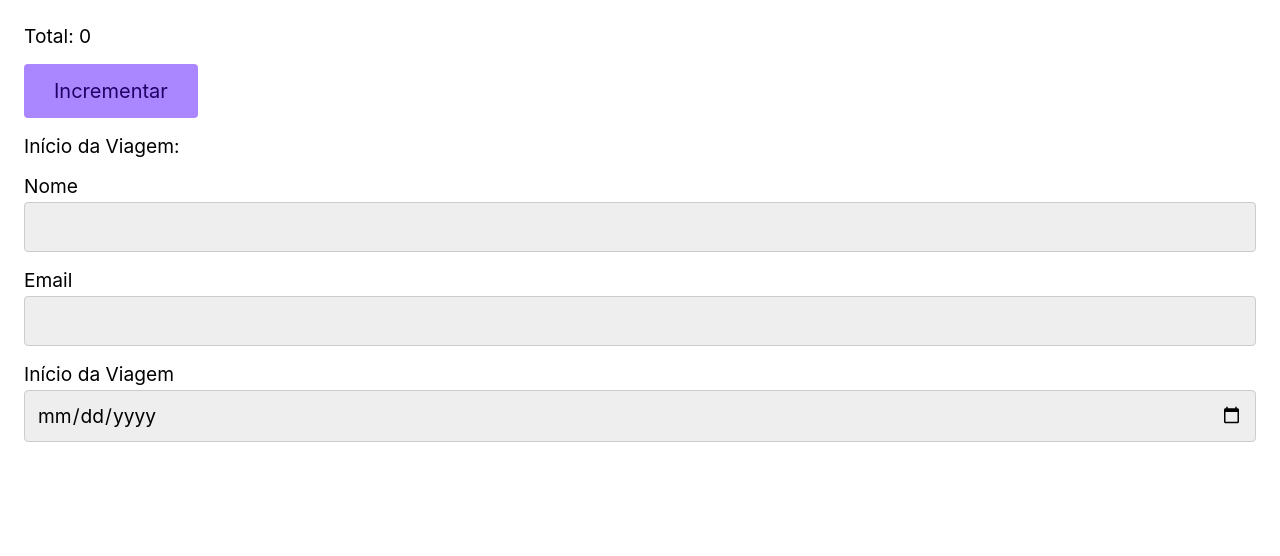
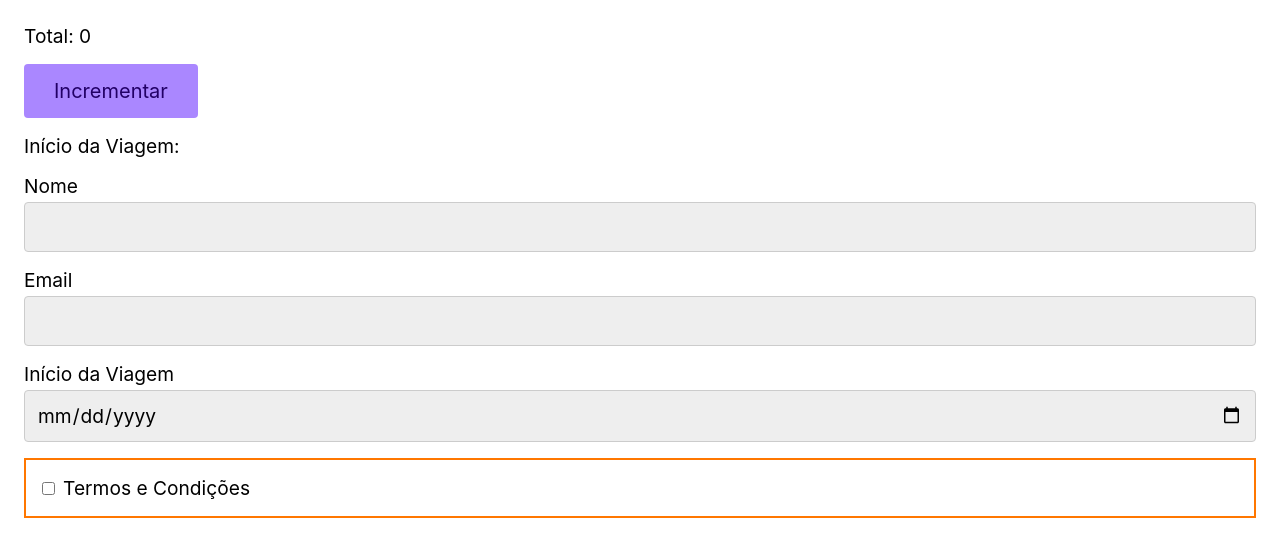
Before and after one commit to fabiomoura-m/curso-react-com-typescript, a React (Vite) app: page / in a window 1280 px wide. Shown: the top 556 px of the page. Built offline with nearby package versions, Linux system fonts and the light colour scheme.

Commit message:
interfaces, tipos e eventos

```diff
--- a/src/App.tsx
+++ b/src/App.tsx
@@ -1,6 +1,13 @@
 import { useState } from 'react';
 import Button from './Button';
 import Input from './Input';
+import Checkbox from './Checkbox';
+
+// tipando caso o button recebesse o total e setTotal
+type ButtonExample = {
+    total: number;
+    setTotal: React.Dispatch<React.SetStateAction<number>>;
+};
 
 function App() {
     const [total, setTotal] = useState(0);
@@ -32,6 +39,8 @@ function App() {
                 id="date"
                 type="date"
             />
+            {/* Eventos */}
+            <Checkbox label="Termos e Condições" />
         </div>
     );
 }
--- /dev/null
+++ b/src/Checkbox.tsx
@@ -0,0 +1,31 @@
+import { useState } from 'react';
+
+const Checkbox = ({ label }: { label: string }) => {
+    const [value, setValue] = useState(false);
+
+    const handleChange: React.ChangeEventHandler<HTMLInputElement> = event => {
+        setValue(event.currentTarget.checked);
+    };
+
+    // como é uma função simples, podemos utilizar uma função anonima diretamente no input, dessa maneira o react já vai inferir o tipo
+
+    return (
+        <label
+            style={{
+                padding: '1rem',
+                border: value ? '2px solid #8d3' : '2px solid #f70'
+            }}
+        >
+            <input
+                type="checkbox"
+                checked={value}
+                onChange={({ currentTarget }) =>
+                    setValue(currentTarget.checked)
+                }
+            />
+            {label}
+        </label>
+    );
+};
+
+export default Checkbox;
```
